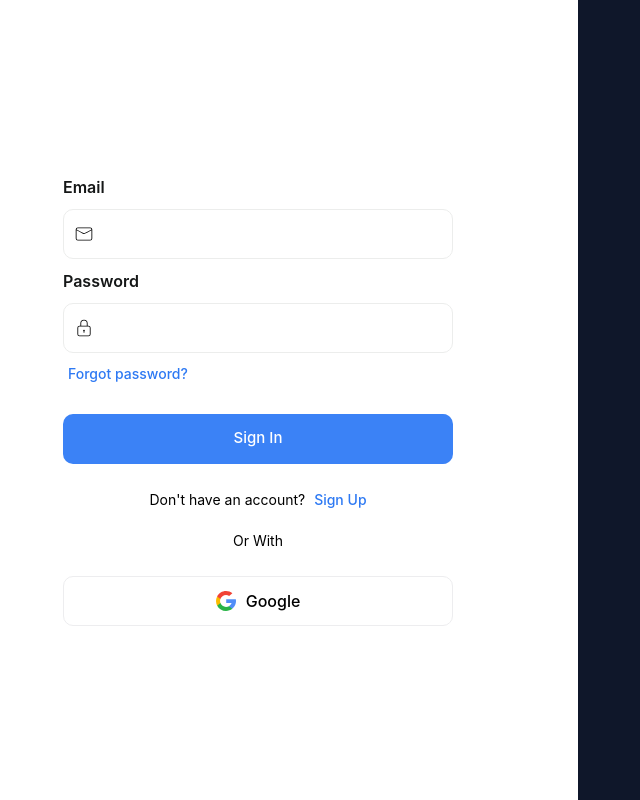
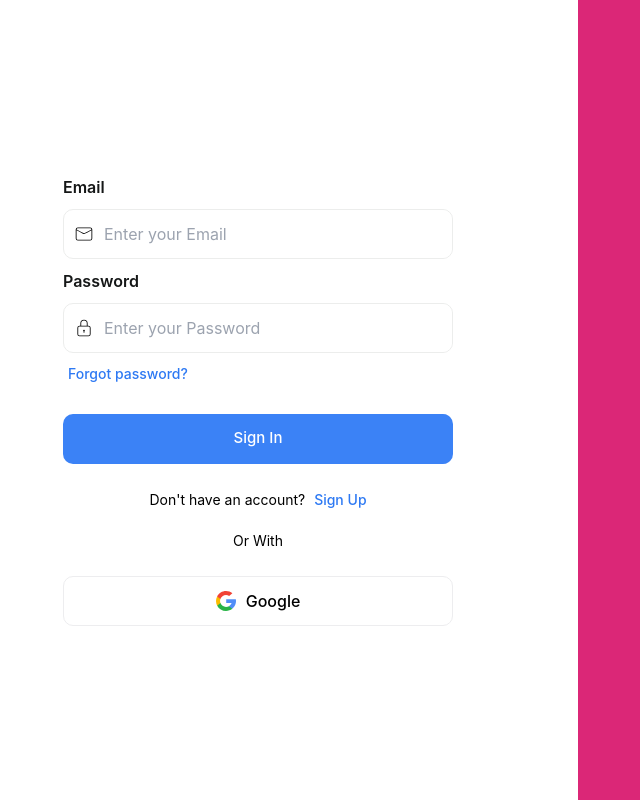
Before and after one commit to iY001/Tony-s-Project, a React (Create React App) app in the folder Client Side/: page /auth/login in a window 1280 px wide. Shown: the whole page, without its empty margins (62-702 px from the left). Built offline with nearby package versions, Linux system fonts and the light colour scheme.

Commit message:
--auth inputs fix

```diff
--- a/Client Side/src/Pages/(Auth)/Auth.jsx
+++ b/Client Side/src/Pages/(Auth)/Auth.jsx
@@ -1,23 +1,23 @@
 import React from 'react';
 import { useParams } from 'react-router-dom';
-import  { LoginForm } from './Login';
-import  { SignUpForm } from './SignUp';
+import { LoginForm } from './Login';
+import { SignUpForm } from './SignUp';
 
 const Auth = () => {
-  const {mode} = useParams();
+  const { mode } = useParams();
 
   return (
     <section className='w-full h-[100vh] flex items-center '>
 
-    <div className='w-[50%] h-full flex items-center justify-center'>
-    {
-      mode === 'login' ? <LoginForm/> : <SignUpForm/>
-    }
-    </div>
+      <div className='w-[50%] h-full flex items-center justify-center'>
+        {
+          mode === 'login' ? <LoginForm /> : <SignUpForm />
+        }
+      </div>
 
-    <div className='w-[50%] h-full bg-slate-900 flex items-start '>
+      <div className='w-[50%] h-full bg-pink-600 flex items-start '>
 
-    </div>
+      </div>
     </section>
   );
 }
--- a/Client Side/src/Pages/(Auth)/Login.jsx
+++ b/Client Side/src/Pages/(Auth)/Login.jsx
@@ -1,15 +1,12 @@
-import React, {  useState } from 'react';
+import React, { useState } from 'react';
 import ReactDOMServer from 'react-dom/server';
 import Swal from 'sweetalert2';
 import './login.css'
-import { CiLock,CiLogin,CiMail } from "react-icons/ci";
-import { Link } from 'react-router-dom';
+import { CiLock, CiLogin, CiMail } from "react-icons/ci";
 
 
 function Login() {
-  const [username, setUsername] = useState('');
-  const [password, setPassword] = useState('');
-  const loginFormHTML = ReactDOMServer.renderToString(<LoginForm setUsername={setUsername} setPassword={setPassword} />);
+  const loginFormHTML = ReactDOMServer.renderToString(<LoginForm />);
 
 
   return (
@@ -35,28 +32,30 @@ function Login() {
 export default Login;
 
 // LoginForm component
-export function LoginForm({ setUsername, setPassword }) { // Receive setUsername and setPassword as props
+export function LoginForm() { // Receive setemail and setPassword as props
+  const [email, setEmail] = useState('');
+  const [password, setPassword] = useState('');
   return (
     <form className="form">
       <div className="flex-column text-start">
         <label>Email </label>
       </div>
       <div className="inputForm">
-      <div className='font-bold text-black text-xl'><CiMail /></div>
-        <input placeholder="Enter your Email" className="input" type="text" onChange={(e) => setUsername(e.target.value)} />
+        <div className='font-bold text-black text-xl'><CiMail /></div>
+        <input placeholder="Enter your Email" className="inputS" type="text" onChange={(e) => setEmail(e.target.value)} />
       </div>
       <div className="flex-column text-start">
         <label>Password </label>
       </div>
       <div className="inputForm">
         <div className='font-bold text-black text-xl'><CiLock /></div>
-        <input placeholder="Enter your Password" className="input" type="password" onChange={(e) => setPassword(e.target.value)} />
+        <input placeholder="Enter your Password" className="inputS" type="password" onChange={(e) => setPassword(e.target.value)} />
       </div>
       <div className="flex-row">
         <span className="span">Forgot password?</span>
       </div>
       <button className="button-submit bg-blue-500">Sign In</button>
-      <p className="p">Don't have an account? <a href="/auth/signup"  className="span">Sign Up</a>
+      <p className="p">Don't have an account? <a href="/auth/signup" className="span">Sign Up</a>
       </p><p className="p line">Or With</p>
       <div className="flex-row">
         <button className="btn google">
--- a/Client Side/src/Pages/(Auth)/SignUp.jsx
+++ b/Client Side/src/Pages/(Auth)/SignUp.jsx
@@ -6,10 +6,8 @@ import './login.css'
 import { Link } from 'react-router-dom';
 
 function SignUp() {
-  const [name, setName] = useState('');
-  const [email, setEmail] = useState('');
-  const [password, setPassword] = useState('');
-  const signUpFormHTML = ReactDOMServer.renderToString(<SignUpForm setName={setName} setEmail={setEmail} setPassword={setPassword} />);
+
+  const signUpFormHTML = ReactDOMServer.renderToString(<SignUpForm />);
 
   return (
     <div className="flex justify-center items-center h-screen">
@@ -33,7 +31,10 @@ function SignUp() {
 export default SignUp;
 
 // SignUpForm component
-export function SignUpForm({ setName, setEmail, setPassword }) {
+export function SignUpForm() {
+  const [name, setName] = useState('');
+  const [email, setEmail] = useState('');
+  const [password, setPassword] = useState('');
   return (
     <form className="form">
       <div className="flex-column text-start">
@@ -41,24 +42,24 @@ export function SignUpForm({ setName, setEmail, setPassword }) {
       </div>
       <div className="inputForm">
         <div className='font-bold text-black text-xl'><CiLock /></div>
-        <input placeholder="Enter your Name" className="input" type="text" onChange={(e) => setName(e.target.value)} />
+        <input placeholder="Enter your Name" className="inputS" type="text" onChange={(e) => setName(e.target.value)} />
       </div>
       <div className="flex-column text-start">
         <label>Email</label>
       </div>
       <div className="inputForm">
         <div className='font-bold text-black text-xl'><CiMail /></div>
-        <input placeholder="Enter your Email" className="input" type="email" onChange={(e) => setEmail(e.target.value)} />
+        <input placeholder="Enter your Email" className="inputS" type="email" onChange={(e) => setEmail(e.target.value)} />
       </div>
       <div className="flex-column text-start">
         <label>Password</label>
       </div>
       <div className="inputForm">
         <div className='font-bold text-black text-xl'><CiLock /></div>
-        <input placeholder="Enter your Password" className="input" type="password" onChange={(e) => setPassword(e.target.value)} />
+        <input placeholder="Enter your Password" className="inputS" type="password" onChange={(e) => setPassword(e.target.value)} />
       </div>
       <button className="button-submit bg-blue-500">Sign Up</button>
-      <p className="p">Already have an account? <a href="/auth/login"  className="span">Sign In</a>
+      <p className="p">Already have an account? <a href="/auth/login" className="span">Sign In</a>
       </p><p className="p line">Or With</p>
       <div className="flex-row">
         <button className="btn google">
--- a/Client Side/src/Pages/(Auth)/login.css
+++ b/Client Side/src/Pages/(Auth)/login.css
@@ -30,17 +30,19 @@
   align-items: center;
   padding-left: 10px;
   transition: 0.2s ease-in-out;
+
 }
 
-.input {
+.inputS {
   margin-left: 10px;
   border-radius: 10px;
   border: none;
   width: 100%;
   height: 100%;
+
 }
 
-.input:focus {
+.inputS:focus {
   outline: none;
 }
 
```
Also changed, not shown: Client Side/src/Routes/MasterRoutes.jsx (+7 -7 lines).
